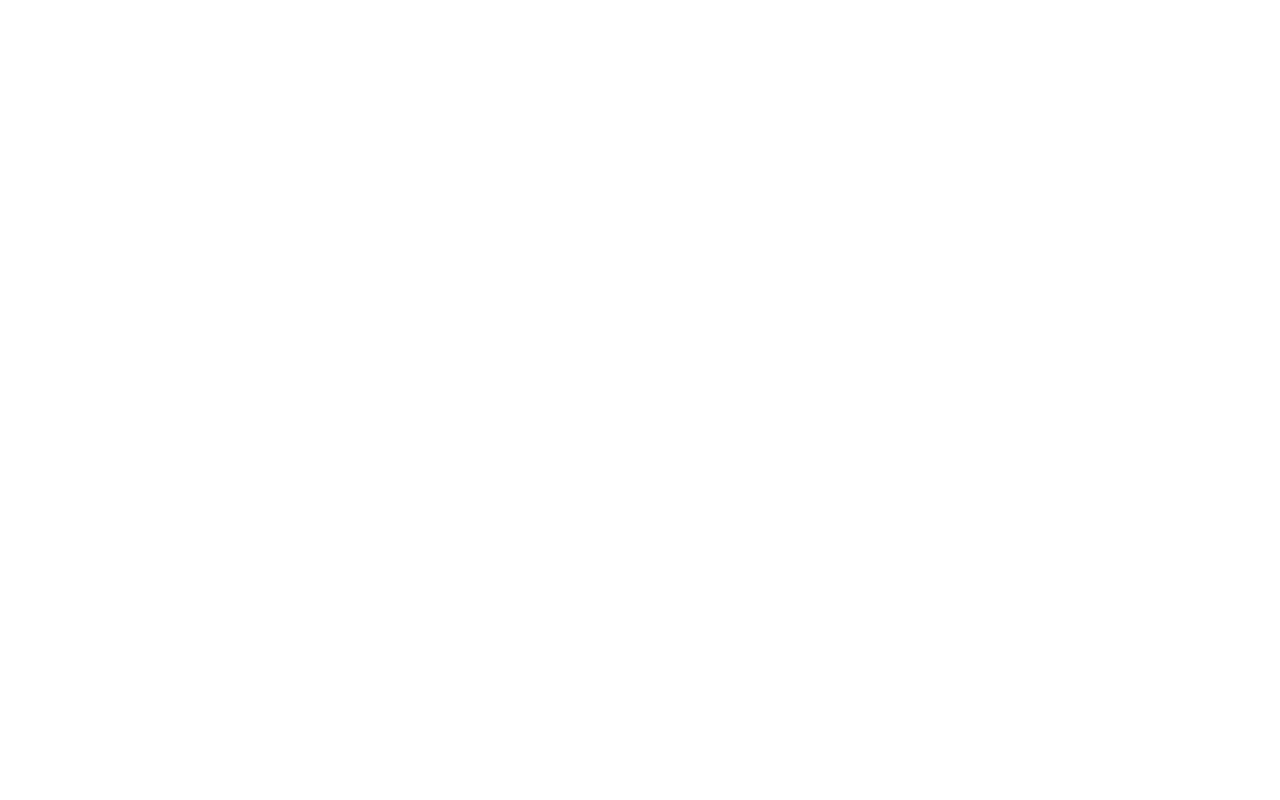
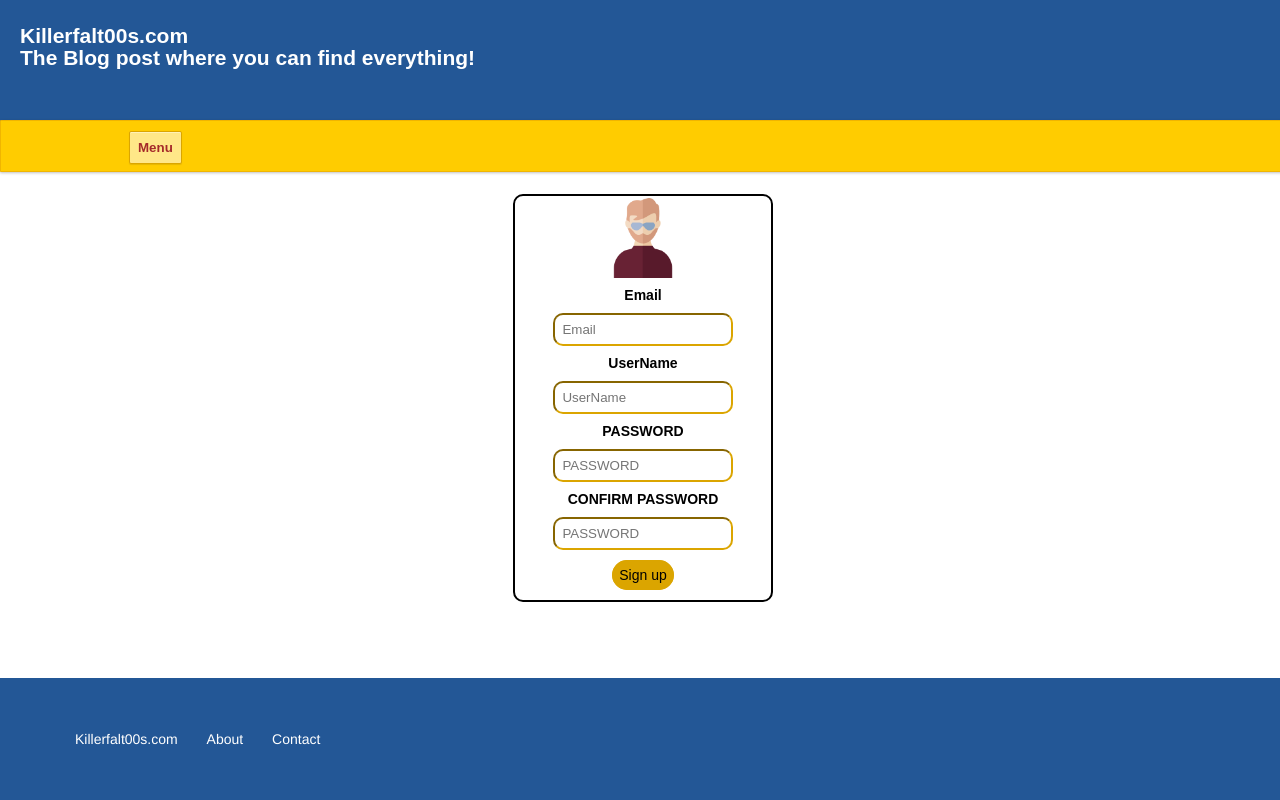
Before and after one commit to adarshskiller/killerfaltus1.com, a plain HTML site: page signup.html in a window 1280 px wide. Drawn offline with Linux system fonts and the light colour scheme.

Commit message:
changing login page

```diff
--- /dev/null
+++ b/Engineering.html
@@ -0,0 +1,34 @@
+<html>
+    <head>
+        <title>Killerfaltus.com</title>
+        <link rel="stylesheet" href="killerfaltus.css">
+
+    </head>
+    <body>
+        <!-- Navigation bar  -->
+        <header>
+        <h2>Killerfalt00s.com<br> The Blog post where you can find everything!</h2>
+        </header>
+
+        <div id="banner">
+            <button class="dropdown">
+            <strong>Menu</strong>
+            <div class="dropdown-content">
+                <a href="Engineering.html">Computer science Engineering</a>
+                <a href="Medical.html">Medical</a>
+                <a href="Commerce/html">Commerce</a>
+                <a href="Settings.html">Settings</a>
+
+            </div>
+            </button>
+            <a href="Login.html" class="Login_page">Login</a>
+        </div>
+        <div class="footer_code">
+            <footer>
+                <a href="#">Killerfalt00s.com</a>
+                <a href="about.html">About</a>
+                <a href="contact.html">Contact</a>
+            </footer>
+        </div>
+    </body>
+</html>
--- a/killerfaltus.css
+++ b/killerfaltus.css
@@ -3,12 +3,13 @@ body{
      "Helvetica Neue", Helvetica, Arial,
       sans-serif;
       width: 70% fix-content;
+      cursor: default;
 }
 
 h2 {
     background-color: #235796;
-    text-align: center;
-    font: 30px/40px 'copse';
+    text-align: left;
+    font:  'copse';
     color: white;
     text-shadow: #f3f3f3;
     margin: 0px;
@@ -90,6 +91,7 @@ a {
     padding: 8px;
     background-color: #FFE788;
     border: 1px solid #FFE788;
+    color: black;
 }
 .dropdown-content {
     display: none;
@@ -98,6 +100,7 @@ a {
     min-width: 160px;
     box-shadow: 0px 8px 16px 0px rgba(0,0,0,0.2);
     z-index: 1;
+    color: black;
 }
 .dropdown-content a {
     color: black;
@@ -108,14 +111,20 @@ a {
 .dropdown:hover .dropdown-content {display: block;}
 .dropdown-content a:hover {
     background-color: #FFE788;
-    border-radius: 5px;
+    border-radius: 10px;
 }
 .Login_page {
     float: right;
     font-size: 20px;
     margin-top: 14px;
-    color: black;
     padding-right: 30px;
+    cursor: pointer;
+    color: brown;
+}
+.Login_page a:hover{
+    background-color: #FFE788;
+    color: brown;
+    border-radius: 10px;
 }
 .search-container {
     float: right;
@@ -130,7 +139,7 @@ a {
 form {
     line-height: 55px;
     border: 2px solid black;
-    margin-top: 90px;
+    margin-top: 110px;
     width: 20%;
     margin-left: 40%;
     font-family: Arial, Helvetica, sans-serif;
@@ -140,14 +149,51 @@ form {
     color: black;
     line-height: 35px;
     border-radius: 10px;
+    margin-top: 15px;
+    cursor: pointer;
 }
 .Login_button{
     margin-top: 15px;
-    border: 1px solid black;
+    margin-bottom: 15px;
+    border: 1px solid #dba500;
     cursor: pointer;
+    border-radius: 5px;
+    padding: 5px;
+    line-height: 50px;
+    color: black;
 }
-input[type=username], input[type=password] {
+input[type=username], input[type=password], input[type=email] {
     border-radius: 10px;
+    border-color: #dba500;
     width: 70%;
     padding: 7px;
 }
+/* signup login page */
+form {
+    line-height: 55px;
+    border: 2px solid black;
+    margin-top: 30px;
+    width: 20%;
+    margin-left: 40%;
+    font-family: Arial, Helvetica, sans-serif;
+    font: bolder;
+}
+.Signup_page_design{
+    color: black;
+    line-height: 35px;
+    border-radius: 10px;
+}
+.avatar {
+    margin-top: 2px;
+    width: 80px;
+    height: 80px
+}
+.Engineering-dropdown-content {
+    display: none;
+    position: absolute;
+    top: 110%;
+    min-width: 160px;
+    box-shadow: 0px 8px 16px 0px rgba(0,0,0,0.2);
+    z-index: 1;
+    color: black;
+}
--- a/signup.html
+++ b/signup.html
@@ -0,0 +1,57 @@
+<html>
+    <head>
+        <title>Killerfaltus.com</title>
+        <link rel="stylesheet" href="killerfaltus.css">
+
+           </head>
+    <body>
+        <!-- Navigation bar  -->
+        <header>
+        <h2>Killerfalt00s.com <br> The Blog post where you can find everything!</h2>
+        </header>
+
+        <div id="banner">
+            <button class="dropdown">
+            <strong>Menu</strong>
+            <div class="dropdown-content">
+                <a href="Engineering.html">Engineering</a>
+                <a href="Medical.html">Medical</a>
+                <a href="Commerce/html">Commerce</a>
+                <a href="Settings.html">Settings</a>
+
+            </div>
+            </button>
+            <!-- Login page -->
+            <div>
+                <form action="" align="center" class="Signup_page_design">
+                    <img src="img_avatar1.png" align="center" alt="avatar" class="avatar">
+            <br>
+                <label for="email"><b>Email</b></label>     <br>
+             <input type="email" name="email" placeholder="Email"> <br>
+
+             <label for="username"><b>UserName</b>     <br>
+             <input type="username" name="username" placeholder="UserName"> <br>
+
+             <label for="password"><b>PASSWORD</b>     <br>
+             <input type="password" name="password" placeholder="PASSWORD"> <br>
+
+             <label for="password"><b>CONFIRM PASSWORD</b>     <br>
+             <input type="password" name="password" placeholder="PASSWORD"> <br>
+
+
+                 <a onclick="Opening_login_page()" onclick="store_signup_info()"  class="Login_button" value="signup"
+                 style="color: black; text-align: center;padding-left: 0px;border-radius: 20px;padding: 6px; background-color: #dba500;" >
+                Sign up</a> <br>
+            </div>
+                </form>
+        </div>
+        <!-- Footer Code  -->
+        <div class="footer_code">
+            <footer>
+                <a href="#">Killerfalt00s.com</a>
+                <a href="about.html">About</a>
+                <a href="contact.html">Contact</a>
+            </footer>
+        </div>
+    </body>
+</html>
```
Also changed, not shown: Login.html (+10 -2 lines), index.html (+5 -6 lines), index.js (added, +15 -0 lines), img_avatar1.png (added).
